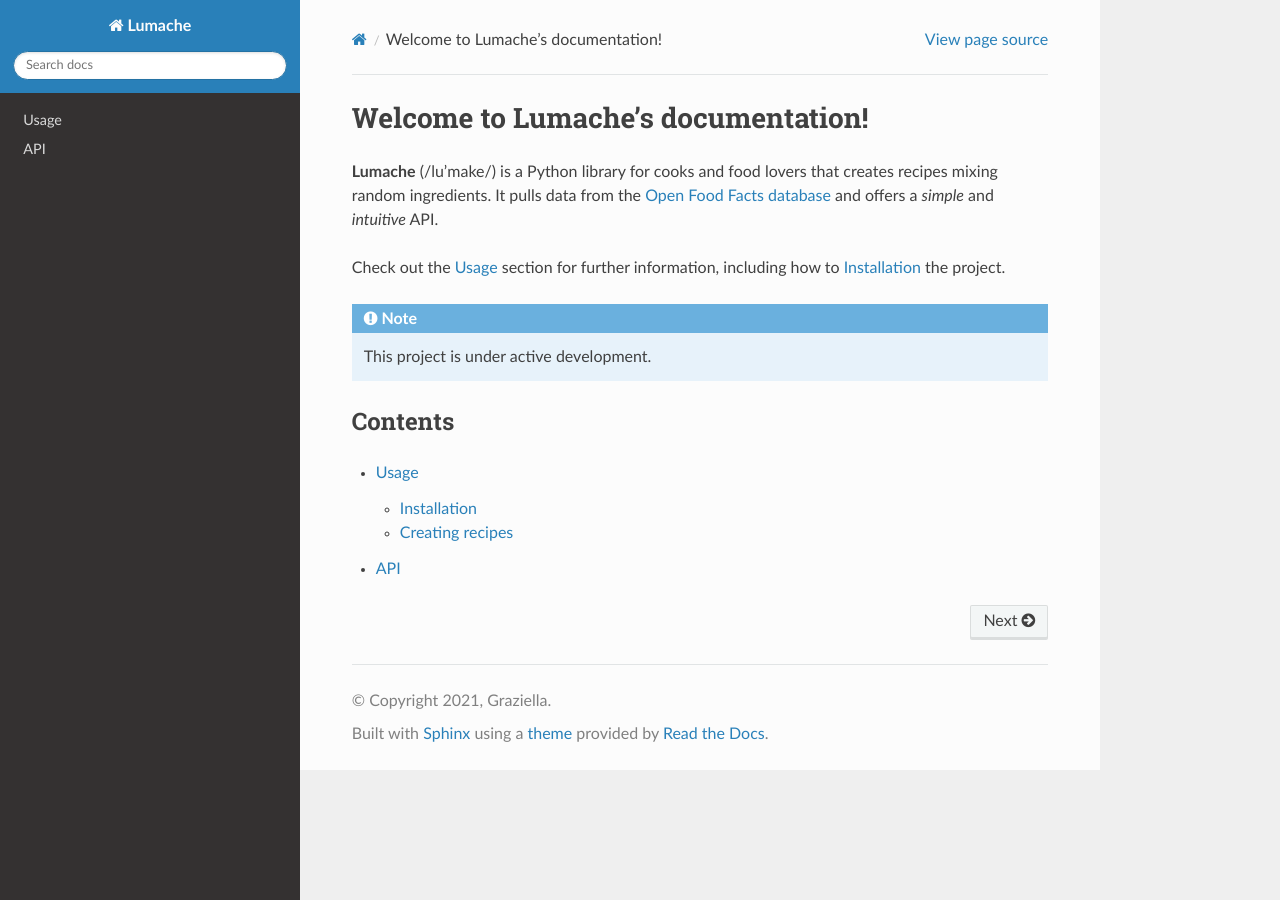
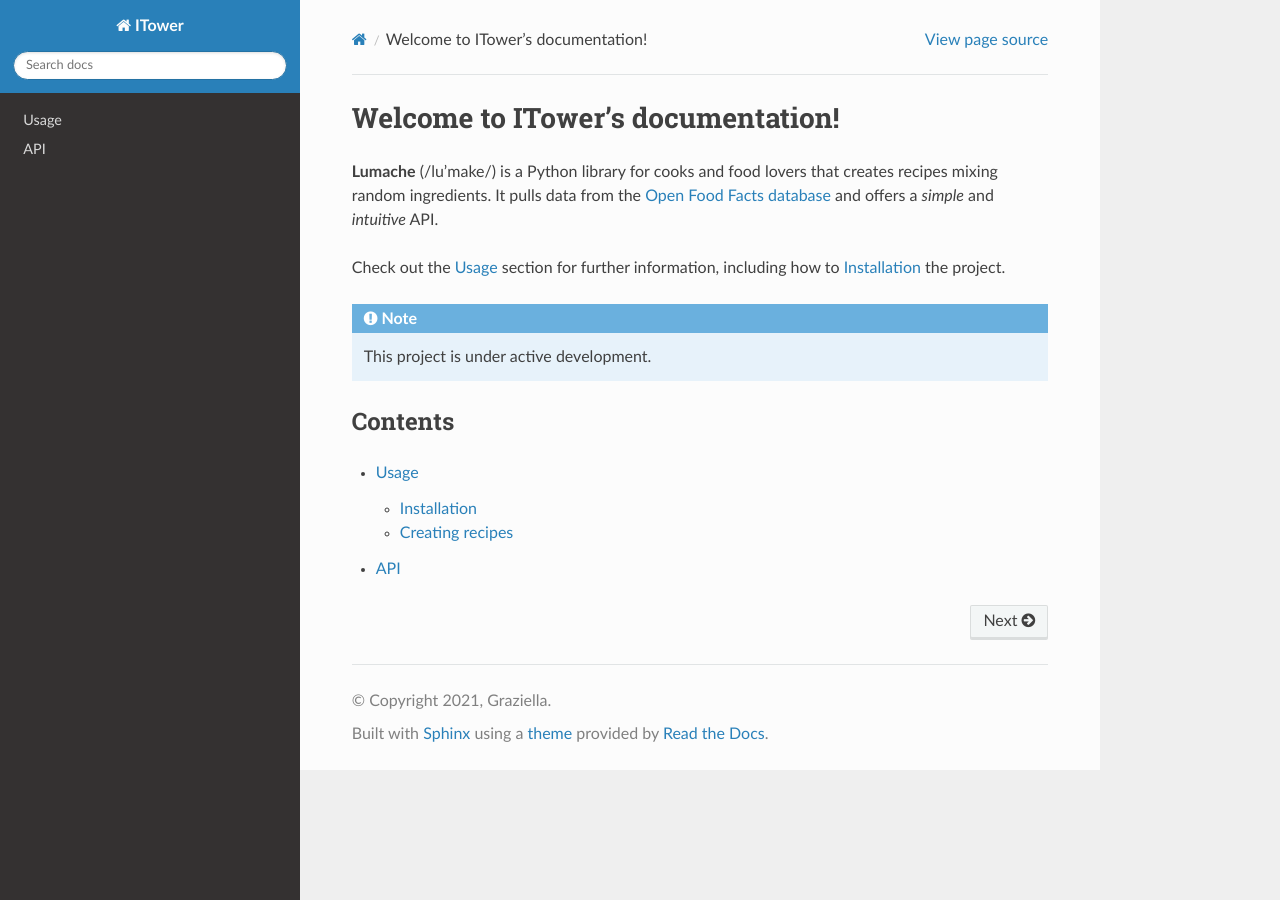
Before and after one commit to Muatrack/ControllerDocs, a Sphinx documentation site: the page built from docs/source/index.rst, in a window 1280 px wide. Built offline with Sphinx 7.4.7 and the Read the Docs theme 3.1.0, drawn with Linux system fonts in a browser that asks for light colours.

Commit message:
Try some changes

```diff
--- a/docs/source/conf.py
+++ b/docs/source/conf.py
@@ -2,12 +2,12 @@
 
 # -- Project information
 
-project = 'Lumache'
+project = 'ITower'
 copyright = '2021, Graziella'
 author = 'Graziella'
 
-release = '0.1'
-version = '0.1.0'
+release = '1.20'
+version = '1.20.241111'
 
 # -- General configuration
 
--- a/docs/source/index.rst
+++ b/docs/source/index.rst
@@ -1,4 +1,4 @@
-Welcome to Lumache's documentation!
+Welcome to ITower's documentation!
 ===================================
 
 **Lumache** (/lu'make/) is a Python library for cooks and food lovers
```
